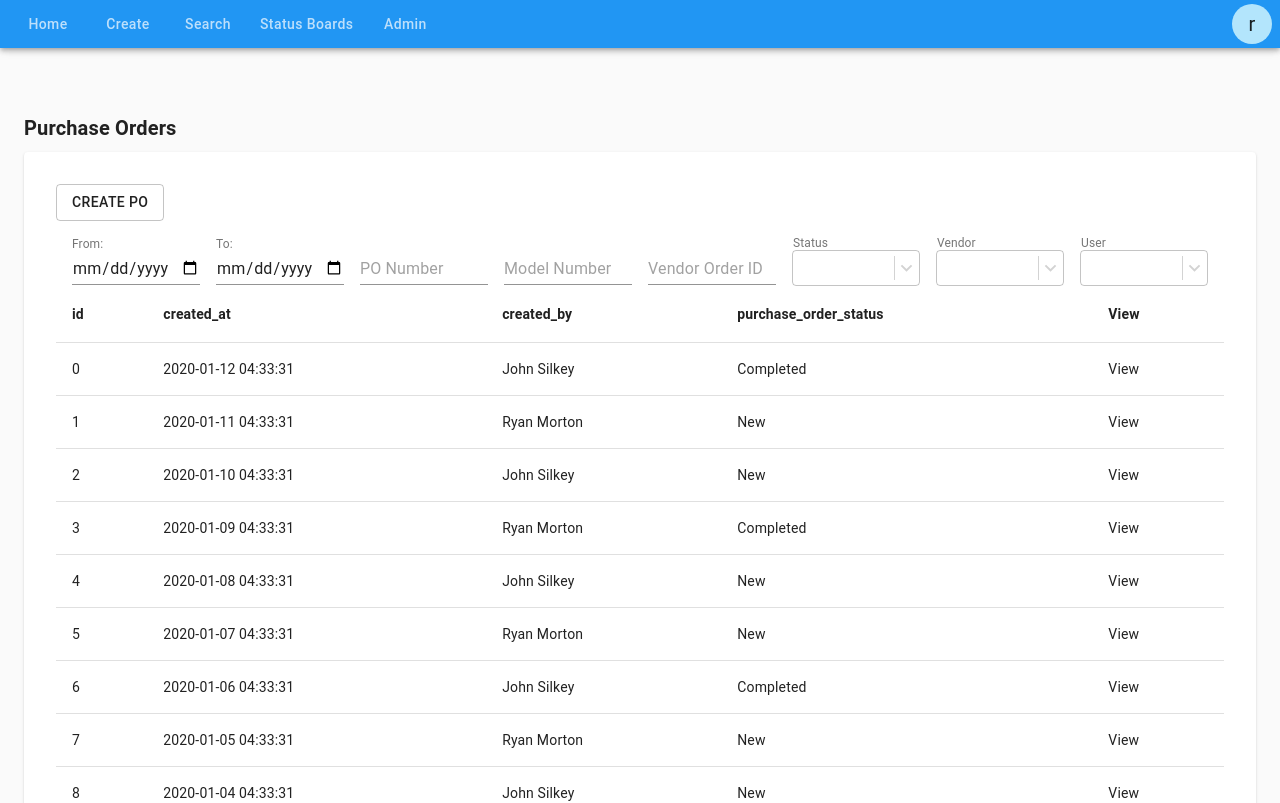
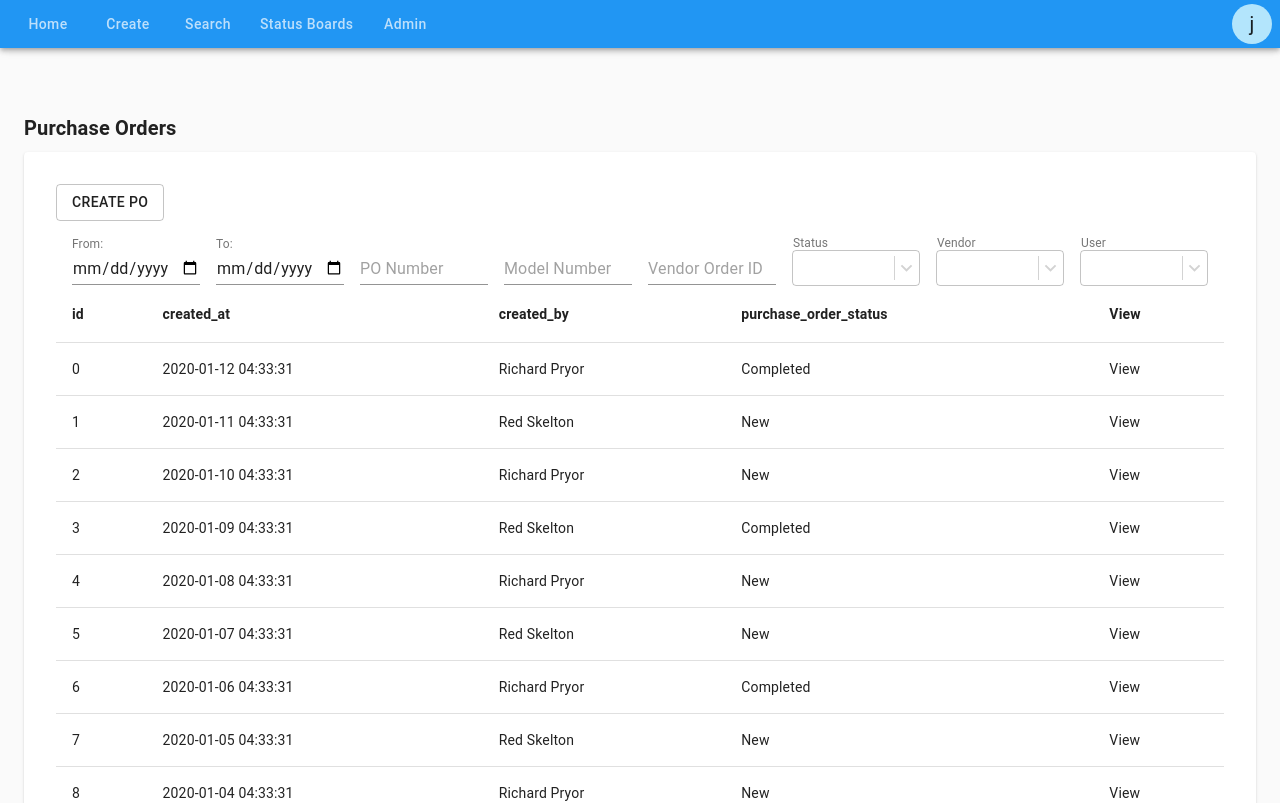
Before and after one commit to indifferentghost/Material-Table, a React app: page /purchase-orders in a window 1280 px wide. Shown: the top 803 px of the page. Built offline with nearby package versions, Linux system fonts and the light colour scheme.

Commit message:
changing names.

```diff
--- a/src/components/NavAvatar.tsx
+++ b/src/components/NavAvatar.tsx
@@ -22,7 +22,7 @@ const useStyles = makeStyles((theme: Theme) => ({
 }));
 
 export const NavAvatar: React.FC<{ username?: string }> = ({
-  username = 'rmortan',
+  username = 'jsmith',
 }) => {
   const classes = useStyles();
   const [anchorEl, setAnchorEl] = useState<HTMLElement | null>(null);
--- a/src/pages/PurchaseOrders.tsx
+++ b/src/pages/PurchaseOrders.tsx
@@ -19,7 +19,7 @@ const TEST_DATA: (string | number)[][] = Array.from({ length: 100 }).map(
     DateTime.local()
       .minus({ days: i })
       .toFormat('yyyy-MM-dd HH:mm:ss'),
-    i % 2 ? 'Ryan Morton' : 'John Silkey',
+    i % 2 ? 'Red Skelton' : 'Richard Pryor',
     i % 3 ? 'New' : 'Completed',
     'View',
   ],
```
